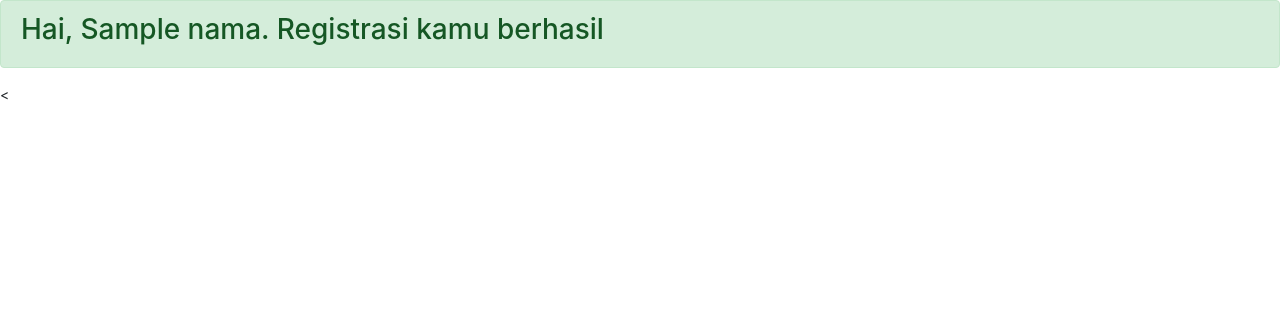
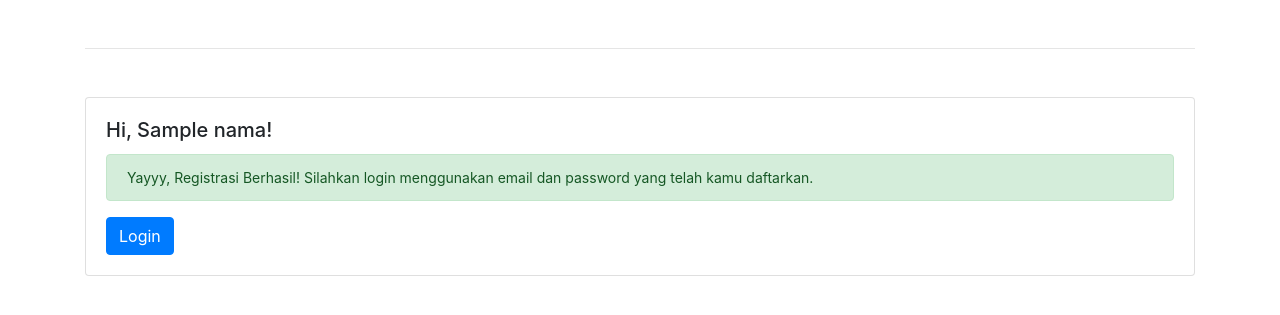
Before and after one commit to ikhsanrahman/Olimpiade-python, a Flask app: template templates/register_success.html in a window 1280 px wide. Shown: the part 54-369 px from the top of the page. Run offline with Flask 2, Linux system fonts and the light colour scheme; the template is opened without the code that fills it: most values are stand-ins (such as "Sample title", 1, 10 or a date in 2020); some libraries are stand-ins or nearby versions.

Commit message:
fix template

```diff
--- a/templates/register_success.html
+++ b/templates/register_success.html
@@ -2,8 +2,22 @@
 
 {%block body%}
 
-<div class="alert alert-success" role="alert">
-  <h3>Hai, {{nama}}. Registrasi kamu berhasil</h3>
+<div class="container">
+	<span class="anchor"></span>
+	<hr class="my-5">
+	<div class="card card-outline-secondary">
+
+			<div class="card-body">
+
+				<h5 class="card-title">Hi, {{nama}}!</h5>
+
+				<div class="alert alert-success" role="alert">
+  				<p class="card-text">Yayyy, Registrasi Berhasil! Silahkan login menggunakan email dan password yang telah kamu daftarkan.</p>
+				</div>
+			<a href="/login" class="btn btn-primary">Login</a>
+			</div>
+	</div>
 </div>
-<
+
+
 {%endblock%}
```
